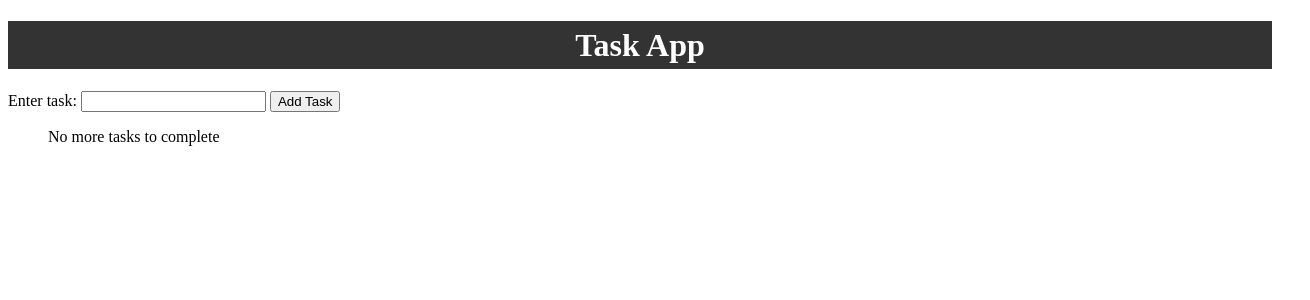
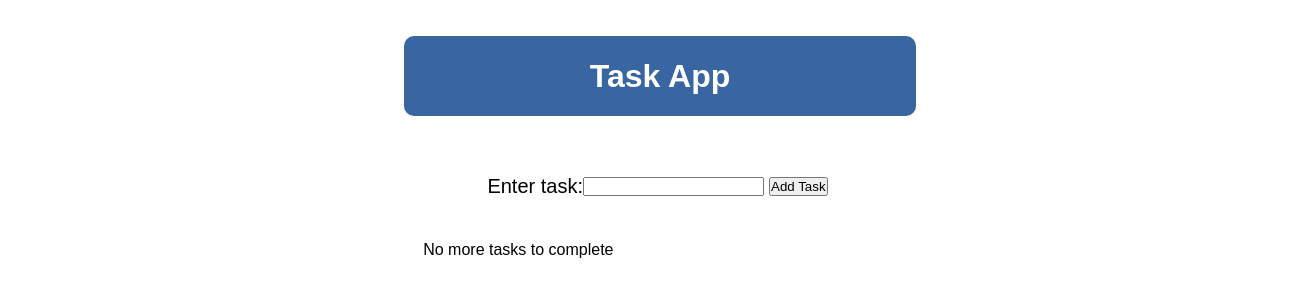
Before and after one commit to SalamanderCtesiphon/task-app-one, a React (Create React App) app: page / in a window 1280 px wide. Shown: the top 300 px of the page, 1310 px wide, since content can reach past the window. Built offline with nearby package versions, Linux system fonts and the light colour scheme.

Commit message:
styling the page in preparation for deployment

```diff
--- a/src/App.css
+++ b/src/App.css
@@ -1,12 +1,63 @@
+* {
+    margin: 0;
+    padding: 0;
+    font-family: Arial, Helvetica, sans-serif;
+  }
+
+
+.App {
+    margin: 10px;
+    padding: 10px;
+    display: flex;
+    flex-direction: column;
+    align-items: center;
+    width: 100vw;
+    height: 100vh;
+  }
+
+.header {
+    background: rgb(57, 101, 161);
+    color: #fff;
+    display: flex;
+    justify-content: center;
+    align-items: center;
+    height: 10vh;
+    width: 40vw;
+    margin: 2vh;
+    border-radius: 10px;
+}
+
+form {
+    width: 40vw;
+    display: flex;
+    align-items: center;
+    justify-content: center;
+    margin: 5vh;
+    font-size: 1.25rem;
+}
+
+button {
+    margin: 5px;
+}
 
 
 li {
     list-style: none;
     display: flex;
     align-items: center;
+    width: 37vw;
+    display: flex;
+    align-items: center;
+    justify-content: flex-start;
+}
+
+.numbers {
+    margin-right: 1.5vh;
 }
 
 .container {
     display: flex;
     flex-direction: column;
+    width: 40vw;
+
 }
--- a/src/App.js
+++ b/src/App.js
@@ -1,6 +1,7 @@
 import { useState } from "react";
 import Header from "./components/Header";
 import Overview from "./components/Overview";
+import './App.css'
 
 const App = () => {
   const [text, setText] = useState('')
@@ -42,7 +43,7 @@ const App = () => {
   }
 
     return (
-      <div>
+      <div className="App">
         <Header />
         <form onSubmit={onSubmitTask}>
           <label htmlFor="taskInput">Enter task:     </label>
--- a/src/components/Header.js
+++ b/src/components/Header.js
@@ -1,20 +1,14 @@
 import React, { Component } from 'react'
+import '../App.css'
 
 export class Header extends Component {
   render() {
     return (
-      <h1 style={headerStyle}>Task App</h1>
+      <h1 className='header' >Task App</h1>
     )
   }
 }
 
-const headerStyle = {
-    background:'#333',
-    color: '#fff',
-    display: 'flex',
-    justifyContent: 'center',
-    alignItems: 'center',
-    height: '6vh'
-}
+
 
 export default Header
--- a/src/components/Overview.js
+++ b/src/components/Overview.js
@@ -11,14 +11,17 @@ const Overview = ({ tasks, delTask, submitEdits, todoEditing, settodoEditing, se
         }
         {tasks.map((task) => (
           <li key={task.id}>
-            {tasks.indexOf(task) + 1 }.{' '}
+            <div className="numbers">{tasks.indexOf(task) + 1 }. {""}</div>
             {task.id === todoEditing ? (
               <input
                 type='text'
                 onChange={(e) => setEditingText(e.target.value)}
               />
             ) : (
-              <div>{task.text}</div>
+              <div>
+                <div>{"    "}</div>
+                <div>{task.text}</div>
+              </div>
             )}
             <div className="btnBox">
               {task.id === todoEditing ? (
```
